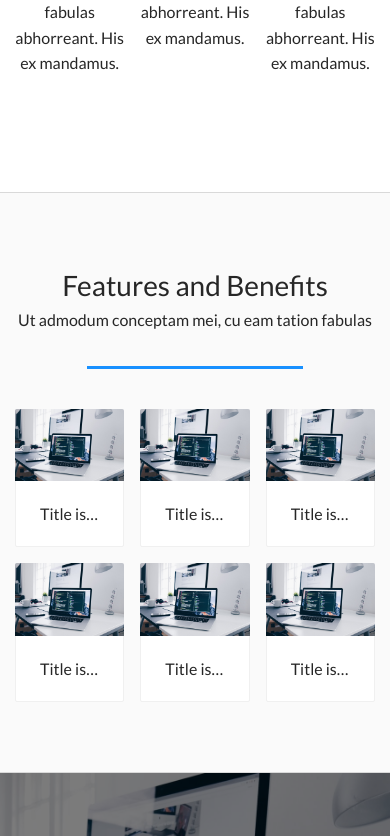
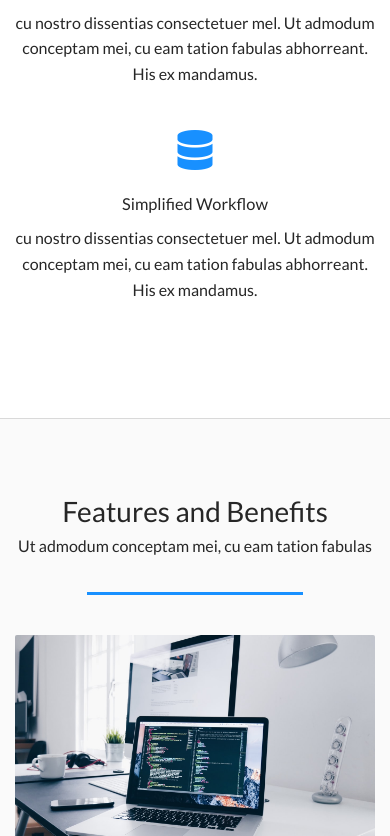
Before and after one commit to YasirHasn9/dive-into-ant, a React (Create React App) app in the folder dive-in-antd/: page / in a window 390 px wide. Shown: the part 1708-2544 px from the top of the page. Built offline with nearby package versions, Linux system fonts and the light colour scheme.

Commit message:
responsive

```diff
--- a/dive-in-antd/src/components/home/about.js
+++ b/dive-in-antd/src/components/home/about.js
@@ -52,7 +52,8 @@ const AppAbout = () => {
                                 // span = 12 then the grid is 2 boxes
                                 // span = 4 then the grid is 6 boxes
                                 // span = 6 then the grid is 4 boxes
-                                <Col span={8} key={item.key}>
+                                <Col
+                                md={{span:5, offset:1}} key={item.key}>
                                     <div className="content">
                                         <div className="icon">
                                             {item.icon}
--- a/dive-in-antd/src/components/home/features.js
+++ b/dive-in-antd/src/components/home/features.js
@@ -12,42 +12,42 @@ const AppFeature = () => {
                         cu eam tation fabulas</p>
                 </div>
                 <Row gutter={[16,16]}>
-                    <Col span={8}>
+                    <Col xs={{span:24}} md={{span:8}} sm={{span:12}}>
                         <Card
                             hoverable
                             cover={<img alt="example" src={Image1} />}>
                             <Meta title="Title is here" />
                         </Card>
                     </Col>
-                    <Col span={8}>
+                    <Col xs={{span:24}} md={{span:8}} sm={{span:12}}>
                         <Card
                             hoverable
                             cover={<img alt="example" src={Image1} />}>
                             <Meta title="Title is here" />
                         </Card>
                     </Col>
-                    <Col span={8}>
+                    <Col xs={{span:24}} md={{span:8}} sm={{span:12}}>
                         <Card
                             hoverable
                             cover={<img alt="example" src={Image1}/>}>
                             <Meta title="Title is here" />
                         </Card>
                     </Col>
-                    <Col span={8}>
+                    <Col xs={{span:24}} md={{span:8}} sm={{span:12}}>
                         <Card
                             hoverable
                             cover={<img alt="example" src={Image1} />}>
                             <Meta title="Title is here" />
                         </Card>
                     </Col>
-                    <Col span={8}>
+                    <Col xs={{span:24}} md={{span:8}} sm={{span:12}}>
                         <Card
                             hoverable
                             cover={<img alt="example" src={Image1} />}>
                             <Meta title="Title is here" />
                         </Card>
                     </Col>
-                    <Col span={8}>
+                    <Col xs={{span:24}} md={{span:8}} sm={{span:12}}>
                         <Card
                             hoverable
                             cover={<img alt="example" src={Image1} />}>
--- a/dive-in-antd/src/components/home/pricing.js
+++ b/dive-in-antd/src/components/home/pricing.js
@@ -55,10 +55,10 @@ const PricingApp = () => {
                 grid={{
                 gutter: 16,
                 xs: 1,
-                sm: 2,
-                md: 4,
-                lg: 4,
-                xl: 6,
+                sm: 1,
+                md: 3,
+                lg: 3,
+                xl: 3,
                 xxl: 3,
                 }}
                 dataSource={data}
```
